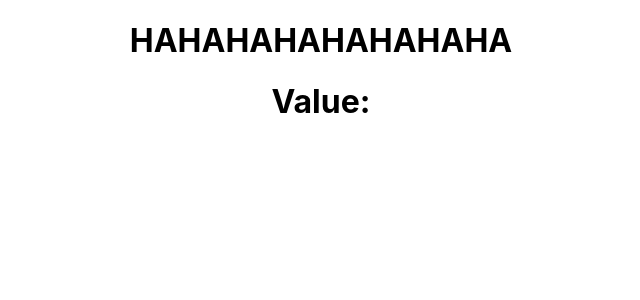
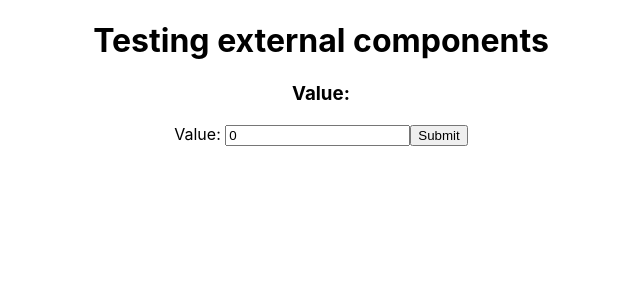
Before and after one commit to Maras3012/phone-book, a React (Create React App) app: page / in a window 1280 px wide. Shown: the top 300 px of the page, without its empty margins (319-959 px from the left). Built offline with nearby package versions, Linux system fonts and the light colour scheme; no server answers; the database is empty.

Commit message:
changing database value

```diff
--- a/src/App.js
+++ b/src/App.js
@@ -12,22 +12,29 @@
     this.app = firebase.initializeApp(firebaseConfig);
     this.database = this.app.database().ref().child('value');
 
-    /* this.handleChange = this.handleChange.bind(this);
-    this.handleSubmit = this.handleSubmit.bind(this); */
+    this.handleChange = this.handleChange.bind(this);
+    this.handleSubmit = this.handleSubmit.bind(this);
 
     this.state = {
       value: 0
     }
   }
-/*
+
   handleChange(event) {
     this.setState({value: event.target.value});
   }
 
   handleSubmit(event) {
     event.preventDefault();
-
-  } */
+    //logika za update firebase-a
+    this.database.set( this.state.value );
+    //logika za refresh nakon push-a na firebase
+    this.database.on('value', snap => {
+      this.setState({
+        value:  snap.val()
+      });
+    });
+  }
 
   componentDidMount() {
     this.database.on('value', snap => {
@@ -40,16 +47,15 @@
   render() {
     return (
       <div className="App">
-        {/* <form onSubmit={this.handleSubmit}>
+        <h1>Testing external components</h1>
+        <h3>Value: {this.state.value}</h3>
+
+        <form onSubmit={this.handleSubmit}>
           <label>
-            Name:
-            <input type="text" value={this.state.value} onChange={this.handleChange} />
+            Value: <input type="text" value={this.state.value} onChange={this.handleChange} />
           </label>
           <input type="submit" value="Submit" />
-        </form> */}
-
-        <h1>HAHAHAHAHAHAHAHA</h1>
-        <h1>Value: {this.state.value}</h1>
+        </form>
       </div>
     )
   }
```
Also changed, not shown: 11 other files (tests, documents, lock files or other folders).
